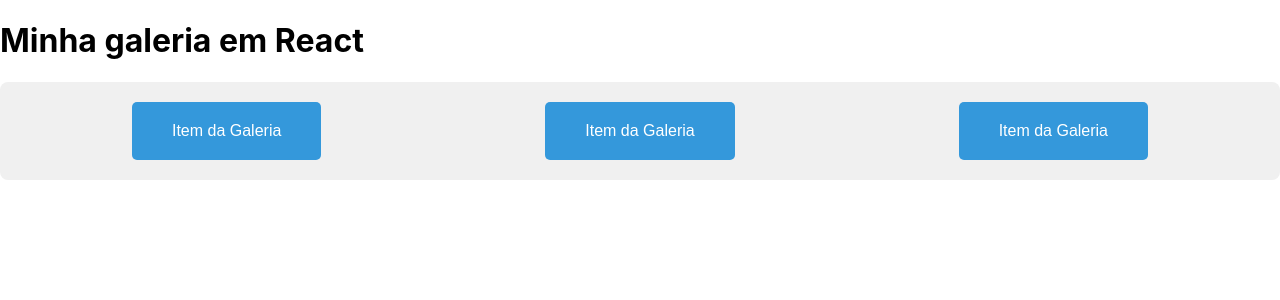
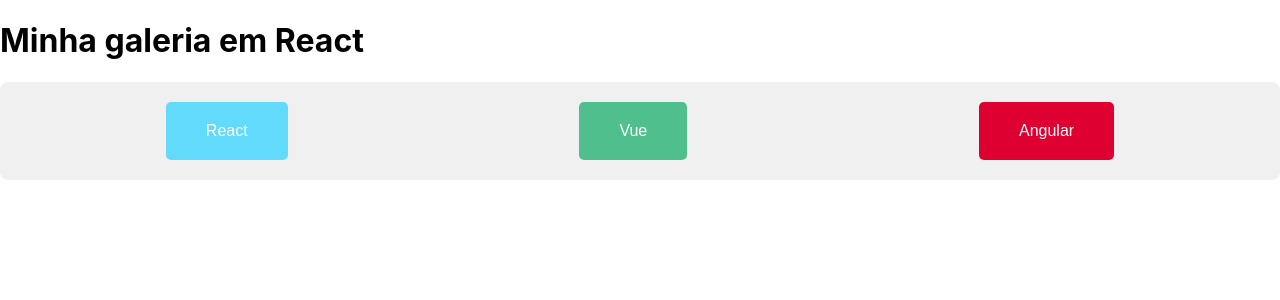
Before and after one commit to NeoArkham/meu-primeiro-app-react, a React (Create React App) app: page / in a window 1280 px wide. Shown: the top 300 px of the page. Built offline with nearby package versions, Linux system fonts and the light colour scheme.

Commit message:
Torna o GalleryItem dinânimo com o uso de props

```diff
--- a/src/components/Gallery.js
+++ b/src/components/Gallery.js
@@ -3,9 +3,9 @@
 function Gallery() {
   return (
     <div className="gallery-container">
-      <GalleryItem /> {/* 2. Usamos a peça como se fosse uma tag HTML */}
-      <GalleryItem />
-      <GalleryItem />
+      <GalleryItem title="React" color="#61DAFB" />
+      <GalleryItem title="Vue" color="#4FC08D" />
+      <GalleryItem title="Angular" color="#DD0031"/>
     </div>
   );
 }
--- a/src/components/GalleryItem.js
+++ b/src/components/GalleryItem.js
@@ -1,8 +1,13 @@
 
-function GalleryItem() {
+function GalleryItem({title, color}) {
+
+  const itemStyle = {
+    backgroundColor: color,
+  }
+
   return (
-    <div className="gallery-item">
-      Item da Galeria
+    <div className="gallery-item" style={itemStyle}>
+        {title}
     </div>
   );
 }
```
